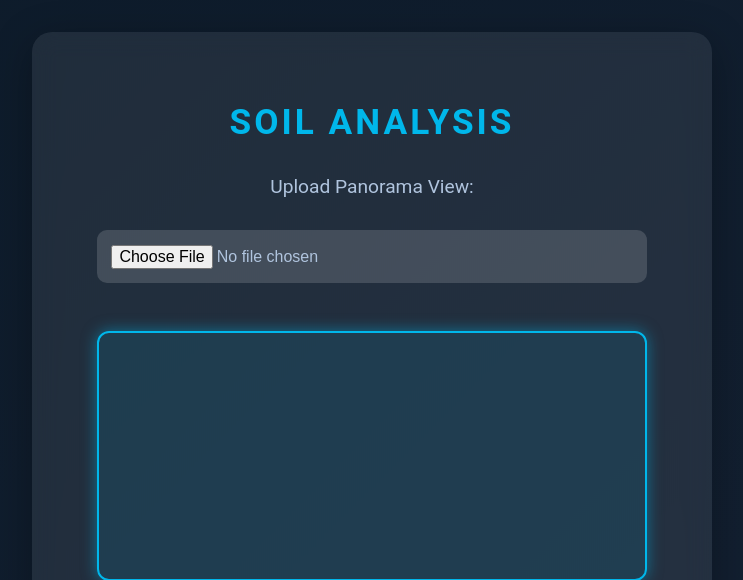
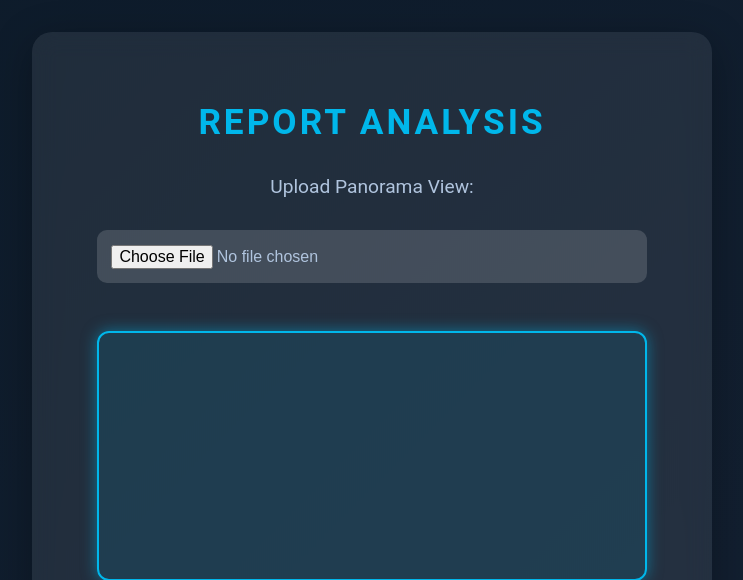
Before and after one commit to swethapa08/rover_pipelining, a Flask app: page / in a window 1280 px wide. Shown: the top 580 px of the page, without its empty margins (268-1011 px from the left). Run offline with Flask 3, Linux system fonts and the light colour scheme; parts of the project's set-up code (start-up, migrations or seed data) failed here and were passed over.

Commit message:
index.html

```diff
--- a/templates/index.html
+++ b/templates/index.html
@@ -3,12 +3,12 @@
 <head>
     <meta charset="UTF-8">
     <meta name="viewport" content="width=device-width, initial-scale=1.0">
-    <title>Soil Analysis</title>
+    <title>Report Analysis</title>
     <link rel="stylesheet" href="/static/styles.css">
 </head>
 <body>
     <div class="container">
-        <h2>Soil Analysis</h2>
+        <h2>Report Analysis</h2>
         <form action="/preprocess" method="POST" enctype="multipart/form-data">
             <label for="panorama">Upload Panorama View:</label>
             <input type="file" id="panorama" name="panorama" accept="image/*" onchange="displayPanoramaImage(event)">
```
